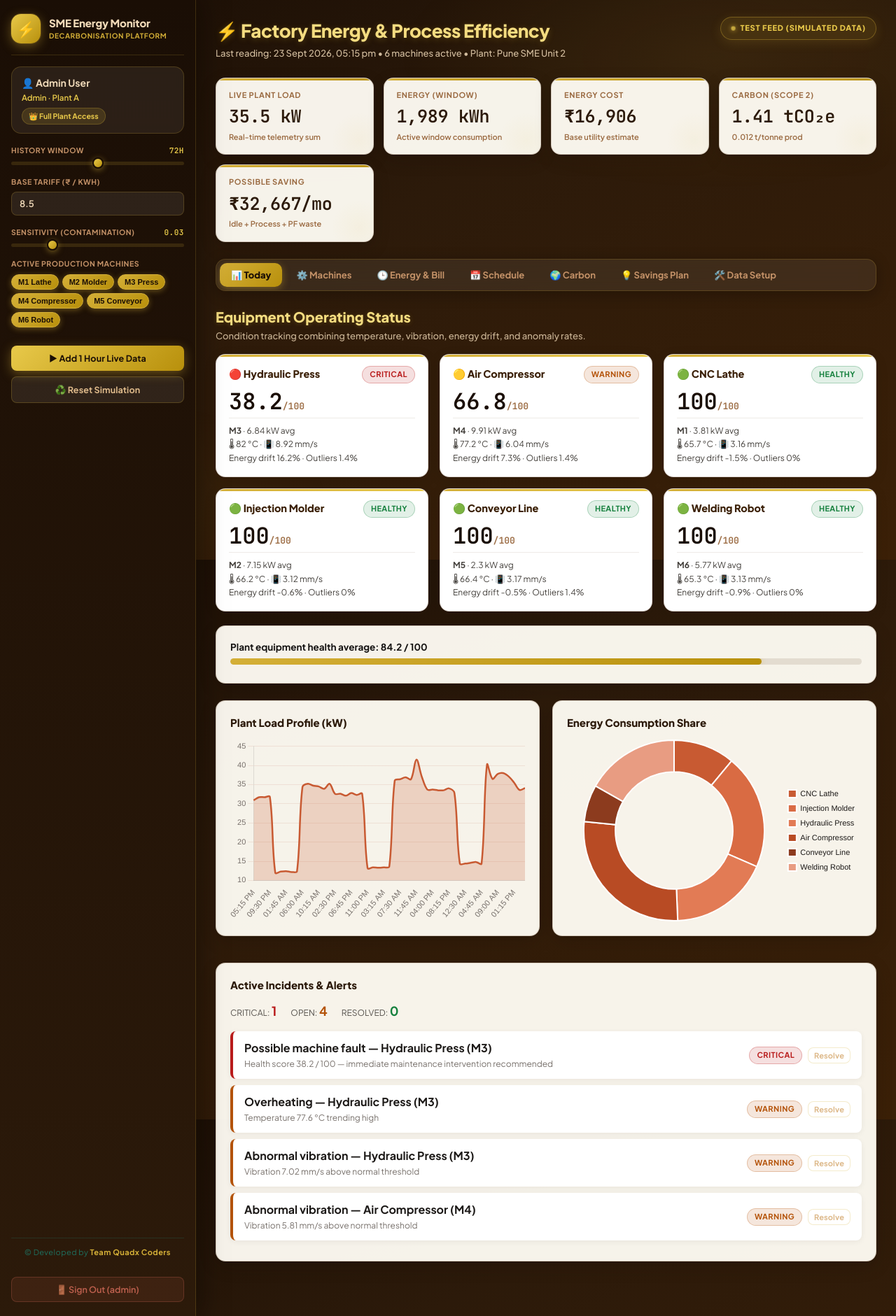
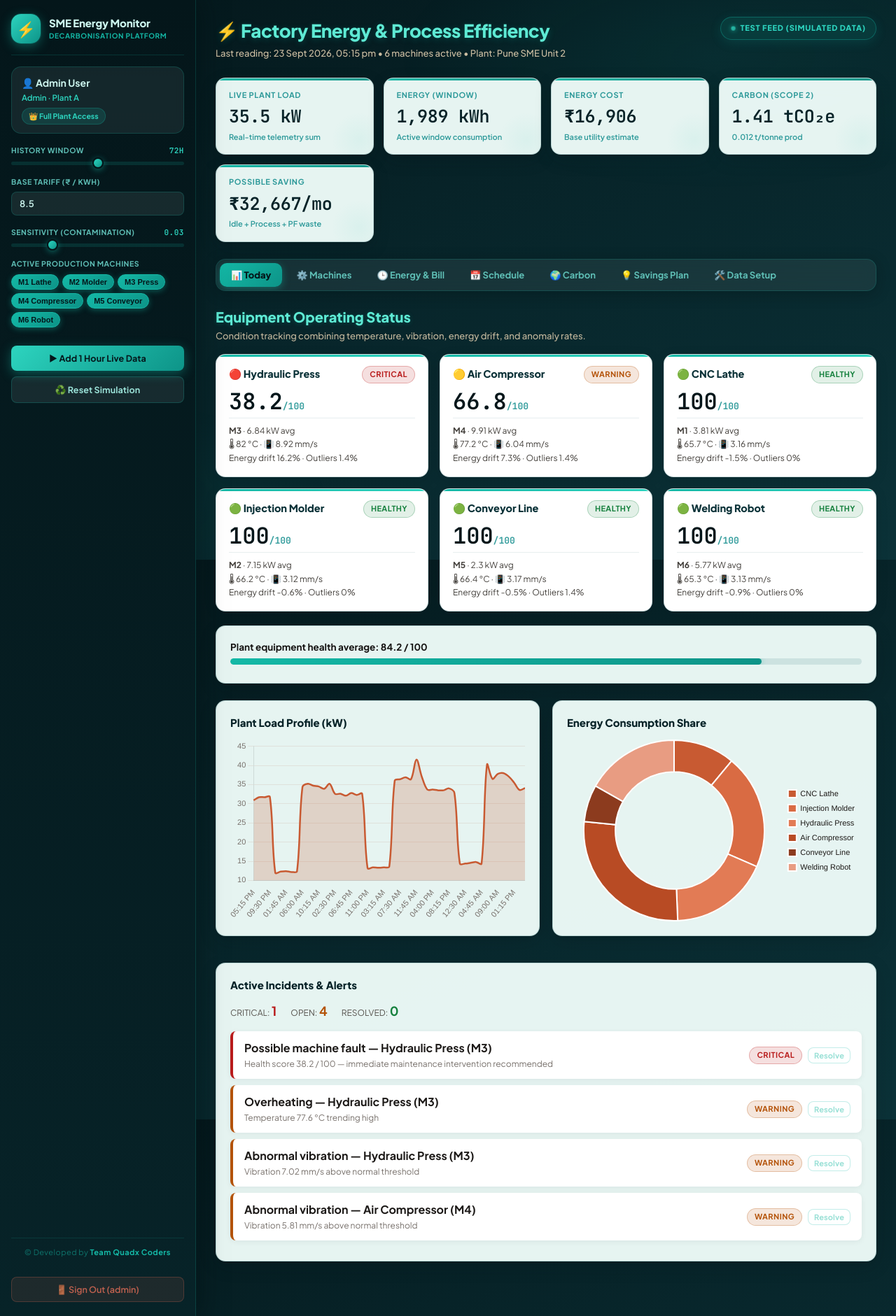
Before and after one commit to subham120306/Smart-Manufacturing-Energy, a Django app: page / in a window 1280 px wide. Shown: the whole page at 70% size. Run offline with Django 4.2, Linux system fonts and the light colour scheme; a user stored in the database is signed in; data comes from the database, SQL or seed files in the repository.

Commit message:
Update styles.css

```diff
--- a/static/css/styles.css
+++ b/static/css/styles.css
@@ -1,40 +1,40 @@
 /* ==========================================================================
    Factory Energy & Process Efficiency — SME Monitor
-   Theme: Walnut & Gold (Premium Luxury Factory)
+   Theme: Aurora Teal (Premium Factory)
    ========================================================================== */
 
 @import url('https://fonts.googleapis.com/css2?family=Plus+Jakarta+Sans:ital,wght@0,400;0,500;0,600;0,700;0,800;1,400&family=JetBrains+Mono:wght@400;500;600&display=swap');
 
 :root {
   /* ── Walnut Palette ── */
-  --walnut-950: #0F0703;
-  --walnut-900: #1A0E05;
-  --walnut-800: #2C1A0A;
-  --walnut-700: #3B2007;
-  --walnut-600: #5C3417;
-  --walnut-500: #7A4E28;
-  --walnut-400: #9B6B42;
-  --walnut-300: #C49268;
-  --walnut-200: #DDB98A;
-  --walnut-100: #F0D9B8;
-  --walnut-50:  #FBF6EE;
+  --walnut-950: #020F12;
+  --walnut-900: #04161A;
+  --walnut-800: #072328;
+  --walnut-700: #0B3238;
+  --walnut-600: #155E63;
+  --walnut-500: #1F7A7F;
+  --walnut-400: #2E9A9A;
+  --walnut-300: #5FBFB6;
+  --walnut-200: #99E0D6;
+  --walnut-100: #CCF5EE;
+  --walnut-50:  #F0FDFA;
 
   /* ── Gold Palette ── */
-  --gold-600:   #8B6B00;
-  --gold-500:   #B8900C;
-  --gold-400:   #D4AF37;   /* primary gold */
-  --gold-300:   #E8C94A;
-  --gold-200:   #F4DC80;
-  --gold-100:   #FBF0CA;
-  --gold-glow:  rgba(212, 175, 55, 0.35);
+  --gold-600:   #0F766E;
+  --gold-500:   #0D9488;
+  --gold-400:   #14B8A6;   /* primary gold */
+  --gold-300:   #2DD4BF;
+  --gold-200:   #5EEAD4;
+  --gold-100:   #CCFBF1;
+  --gold-glow:  rgba(20, 184, 166, 0.35);
 
   /* ── Card & Surface ── */
-  --card-bg:           rgba(255, 252, 244, 0.96);
-  --card-bg-elevated:  #FFFCF4;
-  --card-border:       rgba(92, 52, 23, 0.20);
-  --card-border-focus: rgba(212, 175, 55, 0.55);
-  --card-shadow:       0 8px 28px -6px rgba(26, 14, 5, 0.28), 0 3px 10px -2px rgba(26, 14, 5, 0.14);
-  --card-shadow-hover: 0 16px 40px -6px rgba(26, 14, 5, 0.36), 0 6px 16px -2px rgba(26, 14, 5, 0.2);
+  --card-bg:           rgba(240, 253, 250, 0.96);
+  --card-bg-elevated:  #F0FDFA;
+  --card-border:       rgba(21, 94, 99, 0.20);
+  --card-border-focus: rgba(20, 184, 166, 0.55);
+  --card-shadow:       0 8px 28px -6px rgba(4, 22, 26, 0.28), 0 3px 10px -2px rgba(4, 22, 26, 0.14);
+  --card-shadow-hover: 0 16px 40px -6px rgba(4, 22, 26, 0.36), 0 6px 16px -2px rgba(4, 22, 26, 0.2);
 
   /* ── Status ── */
   --status-healthy:     #15803D;
@@ -82,8 +82,8 @@ body::before {
   position: fixed;
   inset: 0;
   background:
-    radial-gradient(ellipse 60% 40% at 80% 10%, rgba(212,175,55,.07) 0%, transparent 60%),
-    radial-gradient(ellipse 50% 35% at 10% 90%, rgba(212,175,55,.05) 0%, transparent 55%);
+    radial-gradient(ellipse 60% 40% at 80% 10%, rgba(20, 184, 166,.07) 0%, transparent 60%),
+    radial-gradient(ellipse 50% 35% at 10% 90%, rgba(20, 184, 166,.05) 0%, transparent 55%);
   pointer-events: none;
   z-index: 0;
 }
@@ -101,8 +101,8 @@ body::before {
 .sidebar {
   width: 280px;
   background: linear-gradient(180deg, var(--walnut-900) 0%, var(--walnut-800) 100%);
-  border-right: 1px solid rgba(212, 175, 55, 0.2);
-  box-shadow: 4px 0 32px rgba(10, 5, 0, 0.5);
+  border-right: 1px solid rgba(20, 184, 166, 0.2);
+  box-shadow: 4px 0 32px rgba(2, 15, 18, 0.5);
   padding: 20px 16px;
   display: flex;
   flex-direction: column;
@@ -117,7 +117,7 @@ body::before {
   align-items: center;
   gap: 12px;
   padding-bottom: 16px;
-  border-bottom: 1px solid rgba(212, 175, 55, 0.18);
+  border-bottom: 1px solid rgba(20, 184, 166, 0.18);
 }
 
 .brand-icon {
@@ -130,7 +130,7 @@ body::before {
   align-items: center;
   justify-content: center;
   font-size: 22px;
-  box-shadow: 0 4px 16px rgba(212, 175, 55, 0.4), 0 0 0 1px rgba(212,175,55,0.2);
+  box-shadow: 0 4px 16px rgba(20, 184, 166, 0.4), 0 0 0 1px rgba(20, 184, 166,0.2);
 }
 
 .brand-title {
@@ -152,8 +152,8 @@ body::before {
 
 /* User Card */
 .user-card {
-  background: rgba(255, 252, 244, 0.07);
-  border: 1px solid rgba(212, 175, 55, 0.22);
+  background: rgba(240, 253, 250, 0.07);
+  border: 1px solid rgba(20, 184, 166, 0.22);
   border-radius: var(--radius-md);
   padding: 12px 14px;
   backdrop-filter: blur(6px);
@@ -182,9 +182,9 @@ body::before {
   font-weight: 700;
   padding: 3px 9px;
   border-radius: var(--radius-full);
-  background: rgba(212, 175, 55, 0.16);
+  background: rgba(20, 184, 166, 0.16);
   color: var(--gold-300);
-  border: 1px solid rgba(212, 175, 55, 0.25);
+  border: 1px solid rgba(20, 184, 166, 0.25);
 }
 
 /* Control Elements */
@@ -211,7 +211,7 @@ input[type="range"] {
   width: 100%;
   height: 5px;
   border-radius: 4px;
-  background: rgba(212, 175, 55, 0.15);
+  background: rgba(20, 184, 166, 0.15);
   outline: none;
 }
 input[type="range"]::-webkit-slider-thumb {
@@ -222,19 +222,19 @@ input[type="range"]::-webkit-slider-thumb {
   background: linear-gradient(135deg, var(--gold-300), var(--gold-500));
   cursor: pointer;
   border: 2px solid var(--walnut-900);
-  box-shadow: 0 2px 8px rgba(212, 175, 55, 0.5);
+  box-shadow: 0 2px 8px rgba(20, 184, 166, 0.5);
   transition: var(--transition);
 }
 input[type="range"]::-webkit-slider-thumb:hover {
   transform: scale(1.18);
-  box-shadow: 0 3px 12px rgba(212, 175, 55, 0.7);
+  box-shadow: 0 3px 12px rgba(20, 184, 166, 0.7);
 }
 
 input[type="number"], select {
   width: 100%;
   padding: 8px 11px;
-  background: rgba(255, 252, 244, 0.08);
-  border: 1px solid rgba(212, 175, 55, 0.22);
+  background: rgba(240, 253, 250, 0.08);
+  border: 1px solid rgba(20, 184, 166, 0.22);
   border-radius: var(--radius-sm);
   color: var(--walnut-100);
   font-family: inherit;
@@ -270,20 +270,20 @@ select option { background: var(--walnut-800); color: var(--walnut-100); }
 .btn-primary {
   background: linear-gradient(135deg, var(--gold-300), var(--gold-500));
   color: var(--walnut-900);
-  box-shadow: 0 4px 16px rgba(212, 175, 55, 0.4);
+  box-shadow: 0 4px 16px rgba(20, 184, 166, 0.4);
 }
 .btn-primary:hover {
   transform: translateY(-1.5px);
-  box-shadow: 0 6px 22px rgba(212, 175, 55, 0.55);
+  box-shadow: 0 6px 22px rgba(20, 184, 166, 0.55);
 }
 
 .btn-secondary {
-  background: rgba(255, 252, 244, 0.08);
-  border: 1px solid rgba(212, 175, 55, 0.25);
+  background: rgba(240, 253, 250, 0.08);
+  border: 1px solid rgba(20, 184, 166, 0.25);
   color: var(--walnut-200);
 }
 .btn-secondary:hover {
-  background: rgba(212, 175, 55, 0.12);
+  background: rgba(20, 184, 166, 0.12);
   border-color: var(--gold-400);
   color: var(--gold-300);
 }
@@ -305,8 +305,8 @@ select option { background: var(--walnut-800); color: var(--walnut-100); }
   font-size: 11px;
   font-weight: 600;
   border-radius: var(--radius-full);
-  background: rgba(255, 252, 244, 0.06);
-  border: 1px solid rgba(212, 175, 55, 0.18);
+  background: rgba(240, 253, 250, 0.06);
+  border: 1px solid rgba(20, 184, 166, 0.18);
   color: var(--walnut-300);
   cursor: pointer;
   transition: var(--transition);
@@ -315,7 +315,7 @@ select option { background: var(--walnut-800); color: var(--walnut-100); }
   background: linear-gradient(135deg, var(--gold-400), var(--gold-500));
   border-color: var(--gold-400);
   color: var(--walnut-900);
-  box-shadow: 0 2px 8px rgba(212, 175, 55, 0.4);
+  box-shadow: 0 2px 8px rgba(20, 184, 166, 0.4);
   font-weight: 700;
 }
 
@@ -343,7 +343,7 @@ select option { background: var(--walnut-800); color: var(--walnut-100); }
   font-weight: 800;
   color: var(--gold-200);
   letter-spacing: -0.02em;
-  text-shadow: 0 2px 10px rgba(212, 175, 55, 0.25);
+  text-shadow: 0 2px 10px rgba(20, 184, 166, 0.25);
 }
 
 .app-meta {
@@ -354,15 +354,15 @@ select option { background: var(--walnut-800); color: var(--walnut-100); }
 }
 
 .badge-test-feed {
-  background: rgba(212, 175, 55, 0.12);
+  background: rgba(20, 184, 166, 0.12);
   color: var(--gold-300);
-  border: 1px solid rgba(212, 175, 55, 0.35);
+  border: 1px solid rgba(20, 184, 166, 0.35);
   padding: 7px 14px;
   border-radius: var(--radius-full);
   font-size: 11px;
   font-weight: 800;
   letter-spacing: 0.07em;
-  box-shadow: 0 4px 16px rgba(212, 175, 55, 0.15);
+  box-shadow: 0 4px 16px rgba(20, 184, 166, 0.15);
   display: flex;
   align-items: center;
   gap: 6px;
@@ -419,7 +419,7 @@ select option { background: var(--walnut-800); color: var(--walnut-100); }
   position: absolute;
   bottom: -20px; right: -20px;
   width: 80px; height: 80px;
-  background: radial-gradient(circle, rgba(212,175,55,.06) 0%, transparent 70%);
+  background: radial-gradient(circle, rgba(20, 184, 166,.06) 0%, transparent 70%);
   border-radius: 50%;
   pointer-events: none;
 }
@@ -450,13 +450,13 @@ select option { background: var(--walnut-800); color: var(--walnut-100); }
    ========================================================================== */
 .tab-navigation {
   display: flex;
-  background: rgba(255, 252, 244, 0.07);
-  border: 1px solid rgba(212, 175, 55, 0.2);
+  background: rgba(240, 253, 250, 0.07);
+  border: 1px solid rgba(20, 184, 166, 0.2);
   border-radius: var(--radius-md);
   padding: 5px;
   gap: 4px;
   margin-bottom: 22px;
-  box-shadow: 0 4px 20px rgba(10, 5, 0, 0.3);
+  box-shadow: 0 4px 20px rgba(2, 15, 18, 0.3);
   backdrop-filter: blur(10px);
   overflow-x: auto;
 }
@@ -478,13 +478,13 @@ select option { background: var(--walnut-800); color: var(--walnut-100); }
   gap: 6px;
 }
 .tab-btn:hover {
-  background: rgba(212, 175, 55, 0.1);
+  background: rgba(20, 184, 166, 0.1);
   color: var(--gold-200);
 }
 .tab-btn.active {
   background: linear-gradient(135deg, var(--gold-400), var(--gold-500));
   color: var(--walnut-900);
-  box-shadow: 0 3px 12px rgba(212, 175, 55, 0.4);
+  box-shadow: 0 3px 12px rgba(20, 184, 166, 0.4);
   font-weight: 800;
 }
 
@@ -504,7 +504,7 @@ select option { background: var(--walnut-800); color: var(--walnut-100); }
   font-size: 20px;
   font-weight: 800;
   color: var(--gold-200);
-  text-shadow: 0 1px 6px rgba(212, 175, 55, 0.25);
+  text-shadow: 0 1px 6px rgba(20, 184, 166, 0.25);
   display: flex;
   align-items: center;
   gap: 8px;
@@ -545,10 +545,10 @@ select option { background: var(--walnut-800); color: var(--walnut-100); }
 /* Health Cards */
 .health-card {
   background: #FFFFFF;
-  border: 1px solid rgba(92, 52, 23, 0.18);
+  border: 1px solid rgba(21, 94, 99, 0.18);
   border-radius: var(--radius-md);
   padding: 16px 18px;
-  box-shadow: 0 4px 18px rgba(26, 14, 5, 0.1);
+  box-shadow: 0 4px 18px rgba(4, 22, 26, 0.1);
   transition: var(--transition);
   position: relative;
   overflow: hidden;
@@ -640,7 +640,7 @@ select option { background: var(--walnut-800); color: var(--walnut-100); }
   display: flex;
   justify-content: space-between;
   align-items: center;
-  box-shadow: 0 2px 8px rgba(26, 14, 5, 0.06);
+  box-shadow: 0 2px 8px rgba(4, 22, 26, 0.06);
 }
 .incident-card.critical { border-left: 4px solid var(--status-critical); }
 .incident-card.warning  { border-left: 4px solid var(--status-warning); }
@@ -743,7 +743,7 @@ table.data-table tr:hover td { background: var(--gold-100); }
 .progress-bar-wrap {
   width: 100%;
   height: 9px;
-  background: rgba(92, 52, 23, 0.12);
+  background: rgba(21, 94, 99, 0.12);
   border-radius: var(--radius-full);
   overflow: hidden;
   margin: 6px 0;
@@ -753,7 +753,7 @@ table.data-table tr:hover td { background: var(--gold-100); }
   border-radius: var(--radius-full);
   background: linear-gradient(90deg, var(--gold-400), var(--gold-500));
   transition: width 0.35s ease;
-  box-shadow: 0 0 8px rgba(212, 175, 55, 0.4);
+  box-shadow: 0 0 8px rgba(20, 184, 166, 0.4);
 }
 
 /* ==========================================================================
```
Also changed, not shown: other parts of static/css/styles.css (+19 -19 lines).
